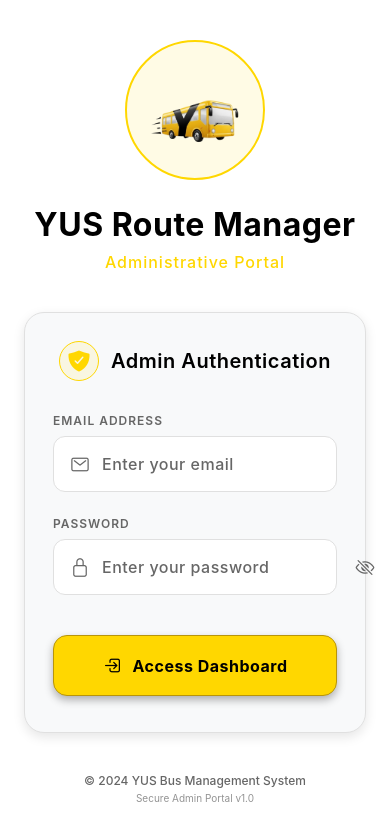
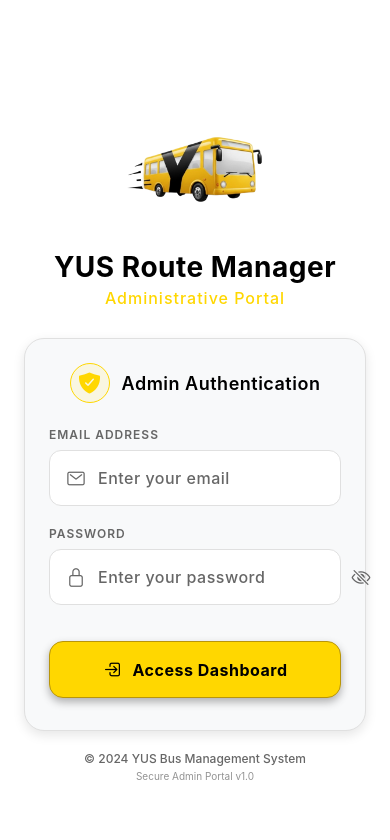
Before and after one commit to Subhanu19/Admin-app, a React Native app: screen / in a window 390 px wide. Shown: the top 840 px of the page. Built offline with nearby package versions, Linux system fonts and the light colour scheme; what @gorhom/bottom-sheet, react-native-worklets would draw is missing.

Commit message:
removed the circle from logo

```diff
--- a/screens/LoginScreen.jsx
+++ b/screens/LoginScreen.jsx
@@ -7,7 +7,6 @@ import {
   StyleSheet,
   KeyboardAvoidingView,
   Platform,
-  ScrollView,
   Dimensions,
   Animated,
   Image,
@@ -143,22 +142,15 @@ export default function LoginScreen({ setIsAuthenticated }) {
       style={styles.container}
       behavior={Platform.OS === "ios" ? "padding" : "height"}
     >
-      <ScrollView
-        contentContainerStyle={styles.scrollContainer}
-        showsVerticalScrollIndicator={false}
-      >
+      <View style={styles.content}>
         {/* Header Section */}
         <View style={styles.header}>
           <View style={styles.logoContainer}>
-            <View style={styles.imageContainer}>
-              <View style={styles.logoBackground}>
-                <Image
-                  source={require('../assets/images/YUS_LOGO.png')}
-                  style={styles.busImage}
-                  resizeMode="contain"
-                />
-              </View>
-            </View>
+            <Image
+              source={require('../assets/images/YUS_LOGO.png')}
+              style={styles.busImage}
+              resizeMode="contain"
+            />
           </View>
           <Text style={styles.title}>YUS Route Manager</Text>
           <Text style={styles.subtitle}>Administrative Portal</Text>
@@ -266,7 +258,7 @@ export default function LoginScreen({ setIsAuthenticated }) {
           <Text style={styles.footerText}>© 2024 YUS Bus Management System</Text>
           <Text style={styles.footerSubtext}>Secure Admin Portal v1.0</Text>
         </View>
-      </ScrollView>
+      </View>
     </KeyboardAvoidingView>
   );
 }
@@ -276,47 +268,32 @@ const styles = StyleSheet.create({
     flex: 1,
     backgroundColor: CustomColours.background,
   },
-  scrollContainer: {
-    flexGrow: 1,
+  content: {
+    flex: 1,
     justifyContent: "center",
     paddingHorizontal: 24,
-    paddingVertical: 40,
+    paddingVertical: 20,
   },
   header: {
     alignItems: "center",
-    marginBottom: 40,
+    marginBottom: 30,
   },
   logoContainer: {
-    marginBottom: 25,
-  },
-  imageContainer: {
-    width: 140,
-    height: 140,
+    marginBottom: 8, // Reduced from 20 to 8 (very small space)
+    alignItems: "center",
     justifyContent: "center",
-    alignItems: "center",
-    backgroundColor: 'transparent',
-  },
-  logoBackground: {
-    width: '100%',
-    height: '100%',
-    backgroundColor: 'rgba(255, 215, 0, 0.1)',
-    borderRadius: 70,
-    justifyContent: "center",
-    alignItems: "center",
-    borderWidth: 2,
-    borderColor: CustomColours.primary,
   },
   busImage: {
-    width: '85%',
-    height: '85%',
+    width: 180,
+    height: 180,
     backgroundColor: 'transparent',
   },
   title: {
-    fontSize: 32,
+    fontSize: 28,
     fontWeight: "700",
     color: CustomColours.textDark,
     textAlign: "center",
-    marginBottom: 8,
+    marginBottom: 4, // Reduced from 8 to 4
     letterSpacing: 0.5,
   },
   subtitle: {
@@ -328,7 +305,7 @@ const styles = StyleSheet.create({
   },
   formContainer: {
     backgroundColor: CustomColours.card,
-    padding: 28,
+    padding: 24,
     borderRadius: 20,
     borderWidth: 1,
     borderColor: CustomColours.border,
@@ -345,7 +322,7 @@ const styles = StyleSheet.create({
     flexDirection: "row",
     alignItems: "center",
     justifyContent: "center",
-    marginBottom: 32,
+    marginBottom: 24,
   },
   formIcon: {
     width: 40,
@@ -359,14 +336,14 @@ const styles = StyleSheet.create({
     borderColor: CustomColours.primary,
   },
   formTitle: {
-    fontSize: 20,
+    fontSize: 18,
     fontWeight: "600",
     color: CustomColours.textDark,
     textAlign: "center",
     letterSpacing: 0.5,
   },
   inputSection: {
-    marginBottom: 24,
+    marginBottom: 20,
   },
   inputLabel: {
     fontSize: 12,
@@ -413,7 +390,7 @@ const styles = StyleSheet.create({
   loginButton: {
     backgroundColor: CustomColours.primary,
     borderRadius: 14,
-    paddingVertical: 18,
+    paddingVertical: 16,
     marginTop: 16,
     marginBottom: 8,
     shadowColor: "#000",
@@ -449,7 +426,7 @@ const styles = StyleSheet.create({
     letterSpacing: 0.5,
   },
   footer: {
-    marginTop: 40,
+    marginTop: 20,
     alignItems: "center",
   },
   footerText: {
```
Also changed, not shown: screens/MapScreen.jsx (+10 -11 lines), assets/images/wallpaperflare.com_wallpaper (2).jpg (added).
